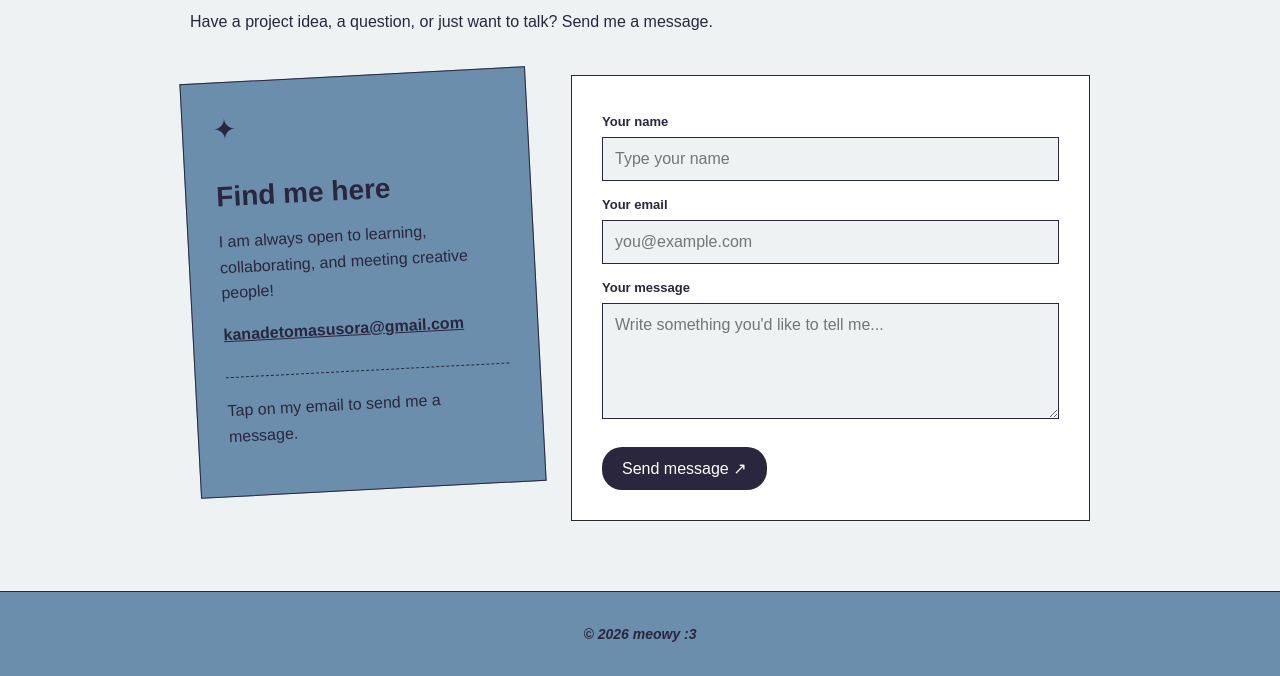
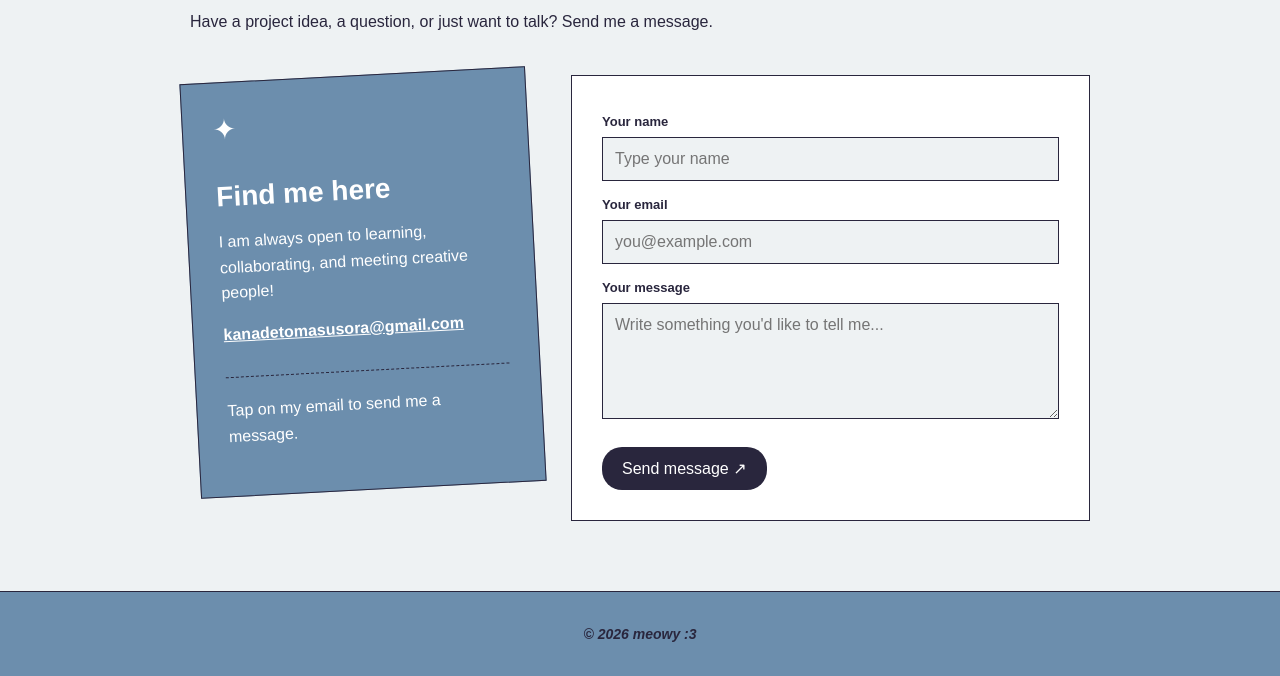
Before and after one commit to hitorinbo/portfolio-website, a plain HTML site: page contact.html in a window 1280 px wide. Shown: the part 216-892 px from the top of the page. Drawn offline with Linux system fonts and the light colour scheme.

Commit message:
Adjusted color style

```diff
--- a/css/style.css
+++ b/css/style.css
@@ -611,6 +611,7 @@ footer {
     padding: 30px;
     border: 1px solid #29263d;
     background-color: #6c8ead;
+    color: white;
     transform: rotate(-3deg);
 }
 
@@ -630,13 +631,13 @@ footer {
 }
 
 .contact-note a {
-    color: #29263d;
+    color: white;;
     font-weight: bold;
     transition: color 0.2s, text-shadow 0.2s;
 }
 
 .contact-note a:hover {
-    color: white;
+    color: #29263d;
 }
 
 .contact-info {
```
